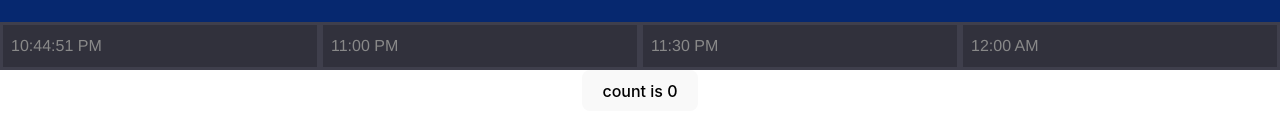
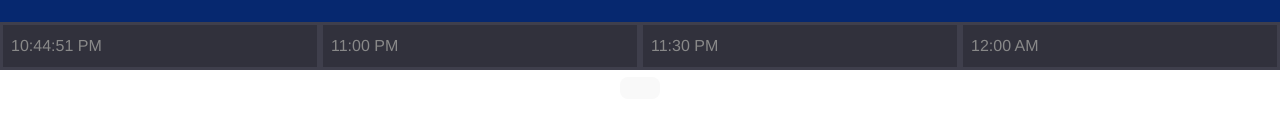
Before and after one commit to LClarkson/boomersurfer, a React (Vite) app: page / in a window 1280 px wide. Shown: the part 522-658 px from the top of the page. Built offline with nearby package versions, Linux system fonts and the light colour scheme.

Commit message:
modify .env variables

```diff
--- a/src/App.tsx
+++ b/src/App.tsx
@@ -9,7 +9,6 @@ function App() {
 
 /************************************** STATE INIT **************************************/
 
-  const [count, setCount] = useState(0)
   const [videoID, setVideoID] = useState('l7rce6IQDWs')
 
 /************************************* CHANGE CHANNEL ***********************************/
@@ -34,17 +33,9 @@ const changeChannel = () => {
         <ChannelInfo />
         <YoutubePlayer videoID={videoID} videoTime={50} />
       </div>
-
       <TimeBar />
       <div className="card">
-        <button
-          onClick={() => {
-            setCount((count) => count + 1);
-            changeChannel();
-          }}
-        >
-          count is {count}
-        </button>
+        <button onClick={ () => {changeChannel();} }></button>
       </div>
     </>
   );
```
Also changed, not shown: 1 other file (tests, documents, lock files or other folders).
